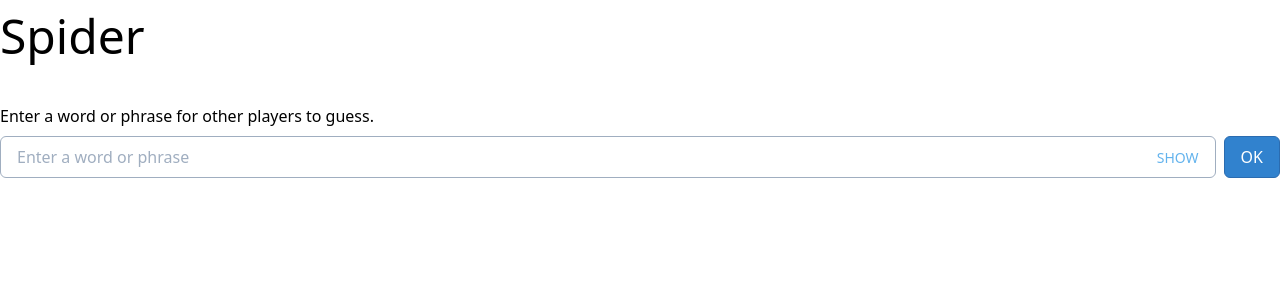
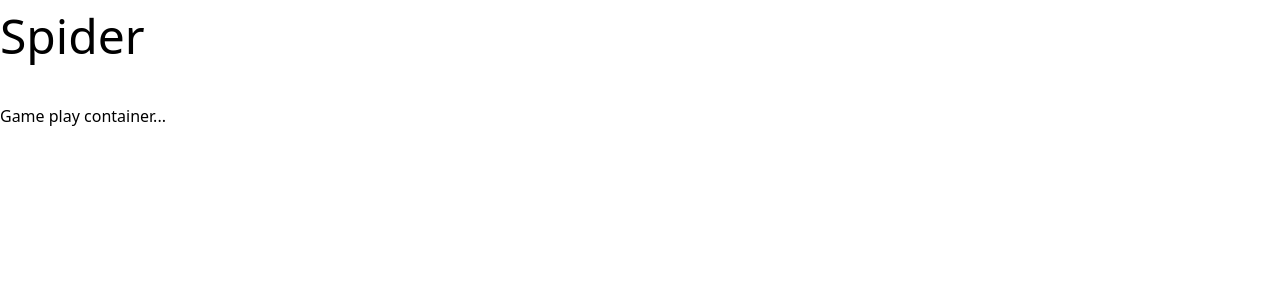
Before and after one commit to ericgibby/spider-app, a React (Create React App) app: page /play in a window 1280 px wide. Before the commit this address led to /start. Shown: the top 300 px of the page. Built offline with nearby package versions, Linux system fonts and the light colour scheme.

Commit message:
Added PlayContainer component

```diff
--- a/src/App.tsx
+++ b/src/App.tsx
@@ -1,5 +1,6 @@
 import React from 'react';
 import { Redirect, Route, Switch } from 'react-router-dom';
+import PlayContainer from './containers/PlayContainer';
 import StartContainer from './containers/StartContainer';
 
 function App() {
@@ -15,6 +16,7 @@ function App() {
 							}}
 						/>
 					</Route>
+					<Route path="/play" component={PlayContainer} />
 					<Redirect path="*" to="/start" />
 				</Switch>
 			</div>
--- /dev/null
+++ b/src/containers/PlayContainer.tsx
@@ -0,0 +1,7 @@
+import React from 'react';
+
+function PlayContainer() {
+	return <>Game play container...</>;
+}
+
+export default PlayContainer;
```
